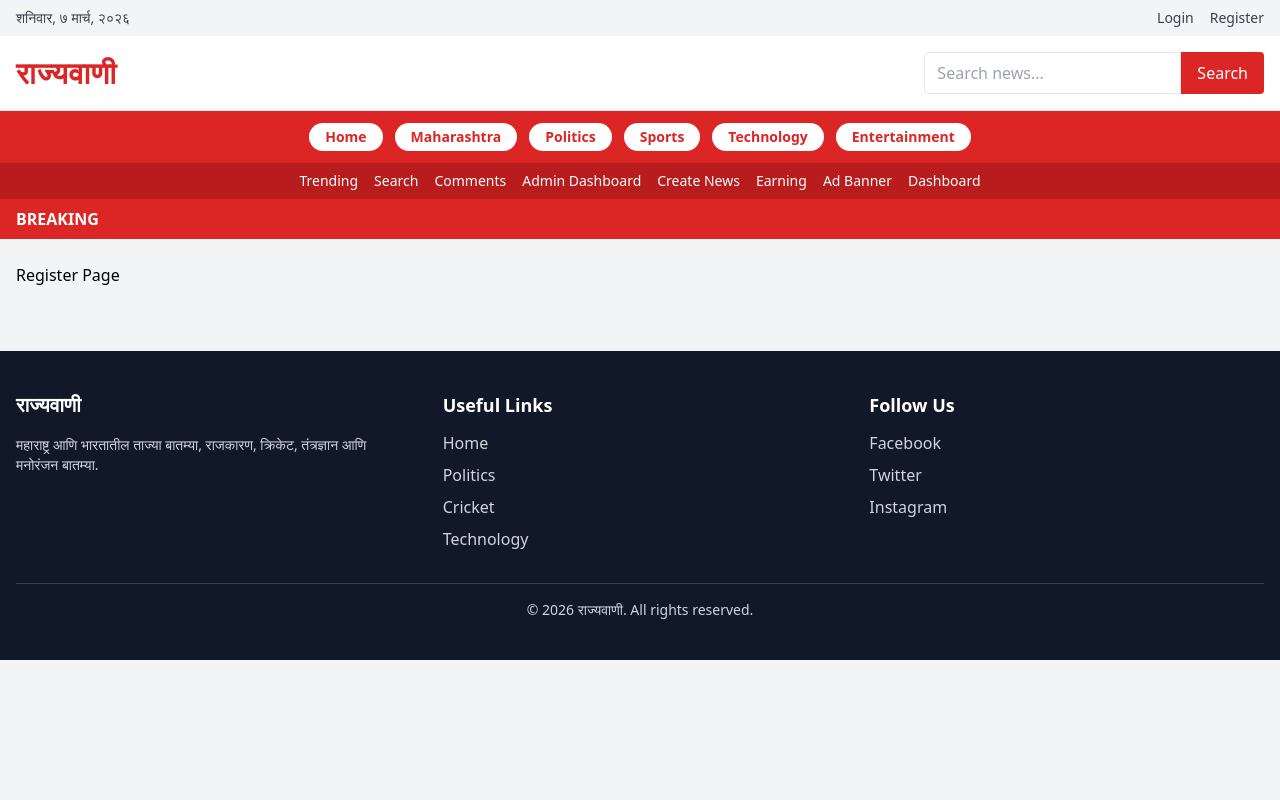
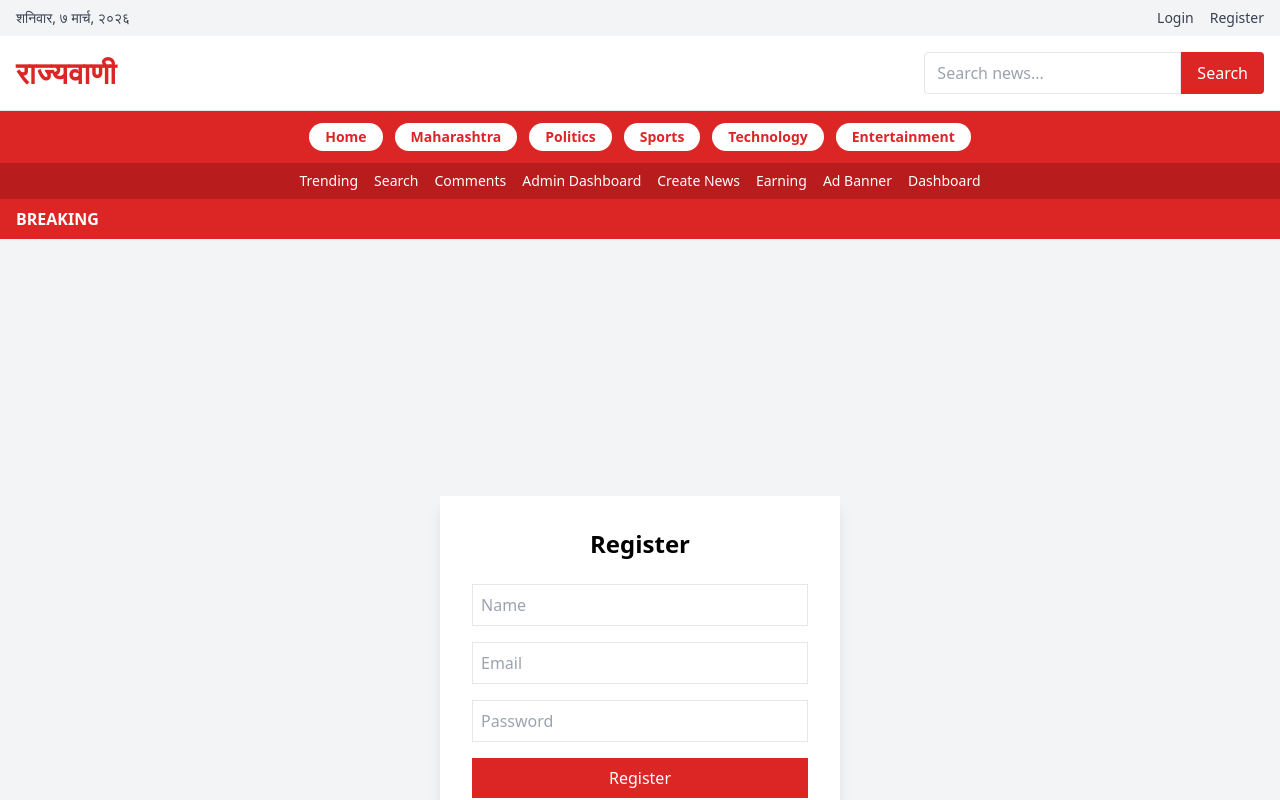
Before and after one commit to Chavhan675/rajyavani-news, a Next.js app in the folder client/: page /register in a window 1280 px wide. Shown: the top 800 px of the page. Built offline with nearby package versions, Linux system fonts and the light colour scheme; no server answers.

Commit message:
final deployment fix

```diff
--- a/client/src/app/profile/page.js
+++ b/client/src/app/profile/page.js
@@ -1,76 +1,39 @@
-export const dynamic = "force-dynamic"
-
 "use client"
 
 import { useEffect, useState } from "react"
 import { getProfile } from "@/lib/api"
 
+export const dynamic = "force-dynamic"
+
 export default function ProfilePage(){
 
   const [user,setUser] = useState(null)
-  const [loading,setLoading] = useState(true)
 
   useEffect(()=>{
 
     const loadUser = async()=>{
-
       try{
-
         const res = await getProfile()
-
-        setUser(res?.data || null)
-
+        setUser(res.data)
       }catch(err){
-
-        console.error("Profile error:",err)
-
-      }finally{
-
-        setLoading(false)
-
+        console.error(err)
       }
-
     }
 
     loadUser()
 
   },[])
 
-  if(loading){
-    return(
-      <div className="text-center py-20">
-        Loading profile...
-      </div>
-    )
-  }
-
-  if(!user){
-    return(
-      <div className="text-center py-20">
-        User not logged in
-      </div>
-    )
-  }
+  if(!user) return <p>Loading...</p>
 
   return(
 
-    <div className="max-w-3xl mx-auto py-10">
+    <div className="profile-page">
 
-      <h1 className="text-2xl font-bold mb-6">
-        My Profile
-      </h1>
+      <h1>My Profile</h1>
 
-      <div className="space-y-3">
-
-        <p>
-          <b>Name:</b> {user.name}
-        </p>
-
-        <p>
-          <b>Email:</b> {user.email}
-        </p>
-
-      </div>
+      <p><b>Name:</b> {user.name}</p>
+      <p><b>Email:</b> {user.email}</p>
 
     </div>
 
--- a/client/src/app/register/page.js
+++ b/client/src/app/register/page.js
@@ -1,10 +1,10 @@
 "use client"
-
-export const dynamic = "force-dynamic"
 
 import { useState } from "react"
 import { useRouter } from "next/navigation"
 import api from "../../lib/api"
+
+export const dynamic = "force-dynamic"
 
 export default function RegisterPage(){
 
@@ -15,6 +15,7 @@ export default function RegisterPage(){
  const [password,setPassword] = useState("")
 
  const handleSubmit = async(e)=>{
+
   e.preventDefault()
 
   try{
@@ -32,7 +33,7 @@ export default function RegisterPage(){
   }catch(err){
 
    alert(
-    err.response?.data?.message || "Registration failed"
+    err?.response?.data?.message || "Registration failed"
    )
 
   }
@@ -40,6 +41,56 @@ export default function RegisterPage(){
  }
 
  return(
-  <div>Register Page</div>
+
+  <div className="flex justify-center items-center min-h-screen">
+
+   <div className="bg-white shadow-lg p-8 w-[400px]">
+
+    <h1 className="text-2xl font-bold mb-6 text-center">
+     Register
+    </h1>
+
+    <form onSubmit={handleSubmit} className="space-y-4">
+
+     <input
+      type="text"
+      placeholder="Name"
+      value={name}
+      onChange={(e)=>setName(e.target.value)}
+      className="border p-2 w-full"
+      required
+     />
+
+     <input
+      type="email"
+      placeholder="Email"
+      value={email}
+      onChange={(e)=>setEmail(e.target.value)}
+      className="border p-2 w-full"
+      required
+     />
+
+     <input
+      type="password"
+      placeholder="Password"
+      value={password}
+      onChange={(e)=>setPassword(e.target.value)}
+      className="border p-2 w-full"
+      required
+     />
+
+     <button
+      type="submit"
+      className="bg-red-600 text-white w-full py-2 hover:bg-red-700"
+     >
+      Register
+     </button>
+
+    </form>
+
+   </div>
+
+  </div>
+
  )
 }
--- a/client/src/app/search/page.js
+++ b/client/src/app/search/page.js
@@ -1,74 +1,56 @@
 "use client"
 
-import { Suspense, useEffect, useState } from "react"
 import { useSearchParams } from "next/navigation"
-import api from "../../services/api"
+import { useEffect,useState } from "react"
+import api from "../../lib/api"
 import NewsCard from "../../components/NewsCard"
 
-function SearchContent() {
+export const dynamic = "force-dynamic"
+
+export default function SearchPage(){
 
  const params = useSearchParams()
  const query = params.get("q")
 
-  const [results, setResults] = useState([])
-  const [loading, setLoading] = useState(true)
+ const [results,setResults]=useState([])
 
-  useEffect(() => {
+ useEffect(()=>{
 
-    const fetchResults = async () => {
+  const fetchResults=async()=>{
 
-      try {
+   try{
 
     const res = await api.get(`/api/search?q=${query}`)
-        setResults(res.data || [])
 
-      } catch (err) {
+    setResults(res.data)
 
-        console.error("Search error:", err)
-
-      } finally {
-
-        setLoading(false)
-
+   }catch(err){
+    console.error(err)
    }
 
   }
 
-    if (query) {
+  if(query){
    fetchResults()
   }
 
-  }, [query])
+ },[query])
 
-  if (loading) {
-    return (
-      <div className="text-center py-20 text-lg font-semibold">
-        Searching news...
-      </div>
-    )
-  }
-
-  return (
+ return(
 
   <div className="max-w-7xl mx-auto px-4 py-8">
 
    <h1 className="text-2xl font-bold mb-6">
+
     Search results for: {query}
+
    </h1>
 
    <div className="grid md:grid-cols-3 gap-6">
 
-        {results.length > 0 ? (
-
-          results.map(item => (
-            <NewsCard key={item._id} news={item} />
-          ))
-
-        ) : (
-
-          <p>No news found.</p>
-
-        )}
+    {results.map(item=>(
+     <NewsCard key={item._id} news={item}/>
+    ))}
 
    </div>
 
@@ -76,11 +58,3 @@ function SearchContent() {
 
  )
 }
-
-export default function SearchPage() {
-  return (
-    <Suspense fallback={<div className="text-center py-20">Loading search...</div>}>
-      <SearchContent />
-    </Suspense>
-  )
-}
--- a/client/src/app/signup/page.js
+++ b/client/src/app/signup/page.js
@@ -1,8 +1,8 @@
 "use client"
 
+import { useState } from "react"
+
 export const dynamic = "force-dynamic"
-
-import { useState } from "react"
 
 export default function Signup() {
 
@@ -33,6 +33,7 @@ export default function Signup() {
     }catch(err){
       console.log(err)
     }
+
   }
 
   return(
@@ -71,4 +72,5 @@ export default function Signup() {
     </div>
 
   )
+
 }
```
Lines whose indentation alone changed are shown as unchanged.
